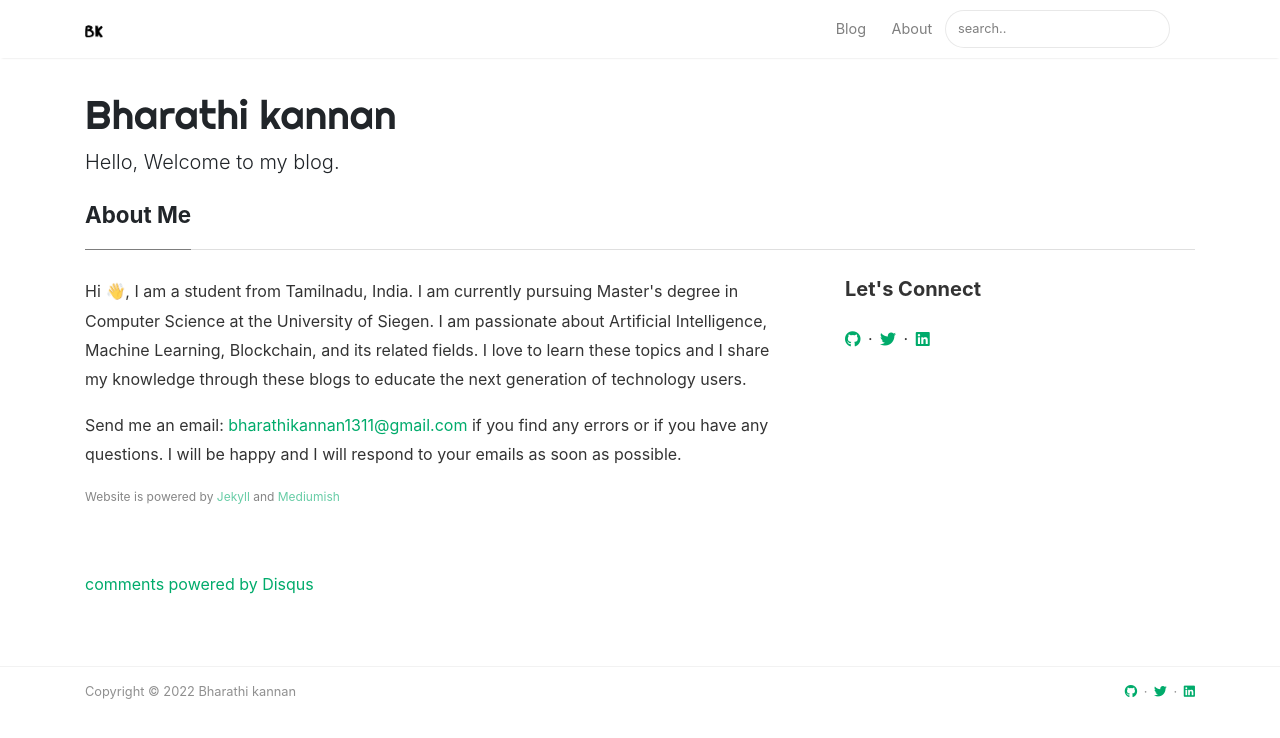
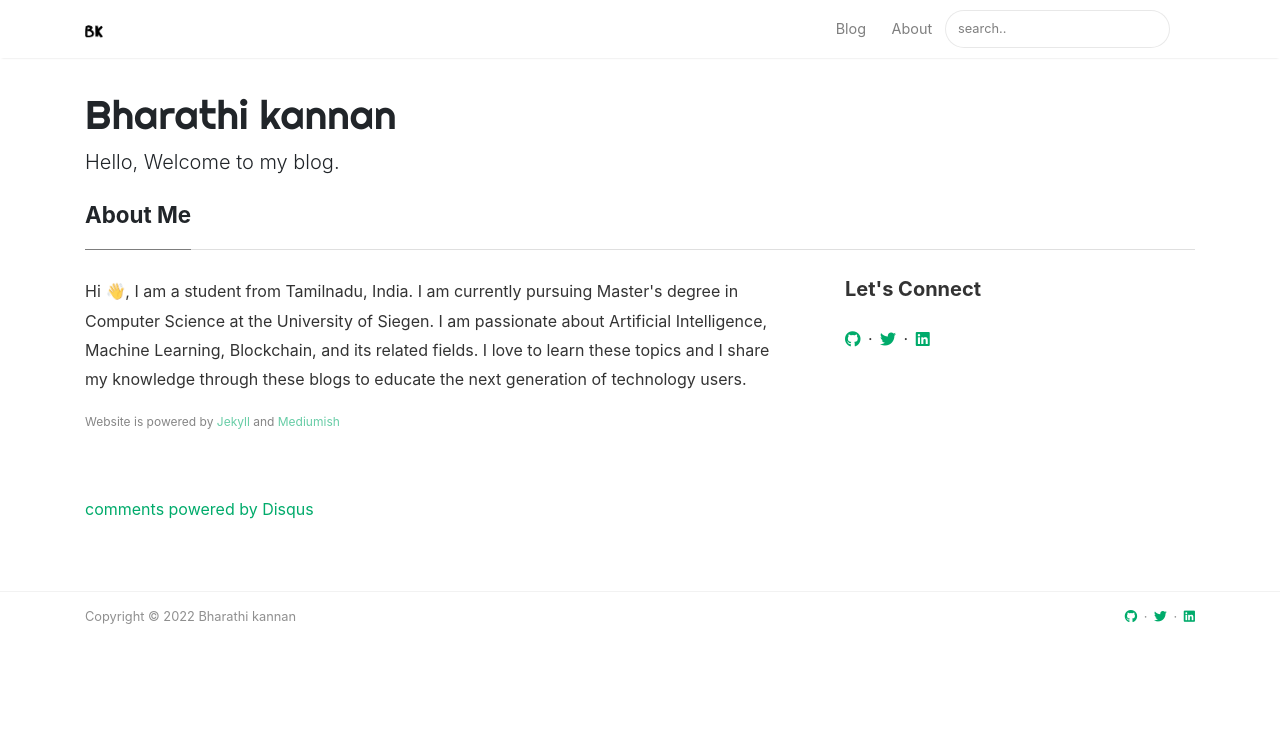
Before and after one commit to bharathikannann/blogs, a Jekyll site: the page built from _pages/about.md, in a window 1280 px wide. Shown: the top 738 px of the page. Built offline with Jekyll 4.4.1, drawn with Linux system fonts in a browser that asks for light colours; nearby versions of some CDN libraries; comment, search, counter and statistics services are not loaded.

Commit message:
Update about.md

```diff
--- a/_pages/about.md
+++ b/_pages/about.md
@@ -10,8 +10,6 @@ comments: true
 
 <p>Hi <span class="wave">👋</span>, I am a student from Tamilnadu, India. I am currently pursuing Master's degree in Computer Science at the University of Siegen.
 I am passionate about Artificial Intelligence, Machine Learning, Blockchain, and its related fields. I love to learn these topics and I share my knowledge through these blogs to educate the next generation of technology users.</p>
-
-<p>Send me an email: <a href="mailto:bharathikannan1311@gmail.com">bharathikannan1311@gmail.com</a> if you find any errors or if you have any questions. I will be happy and I will respond to your emails as soon as possible.</p>
 
 <!-- <p class="mb-5"><img class="shadow-lg" src="{{site.baseurl}}/assets/images/mediumish-jekyll-template.png" alt="jekyll template mediumish" /></p> -->
 <!-- <h4>Documentation</h4>
```
